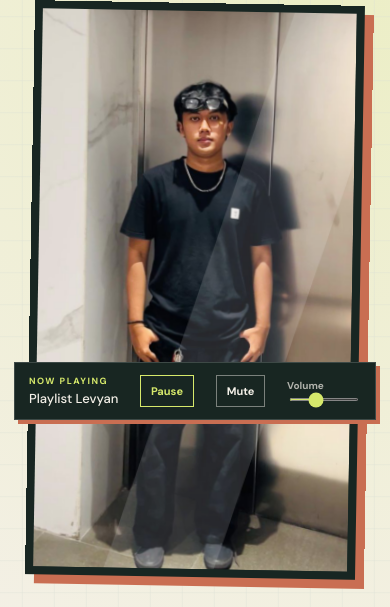
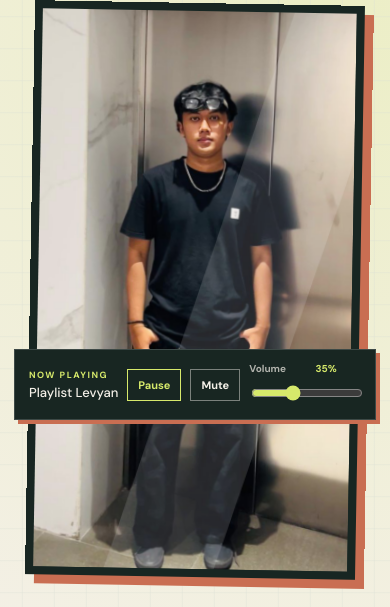
Before and after one commit to vyanterry/PORTOFOLIO, a PHP site: page /index.html in a window 390 px wide. Shown: the part 410-1017 px from the top of the page. Run offline with PHP 8.4, Linux system fonts and the light colour scheme; some web fonts are replaced.

Commit message:
Improve mobile volume control

```diff
--- a/index.html
+++ b/index.html
@@ -13,7 +13,7 @@
 		<div class="music-copy"><span class="music-status">NOW PLAYING</span><strong>Playlist Levyan</strong></div>
 		<button class="music-toggle" type="button" aria-label="Putar musik" aria-pressed="false">Play</button>
 		<button class="music-mute" type="button" aria-label="Matikan suara" aria-pressed="false">Mute</button>
-		<label class="volume-control" for="volume-html">Volume<input id="volume-html" type="range" min="0" max="1" step="0.05" value="0.35"></label>
+		<label class="volume-control" for="volume-html">Volume <output id="volume-value-html">35%</output><input id="volume-html" type="range" min="0" max="1" step="0.05" value="0.35"></label>
 		<audio id="site-audio" autoplay loop preload="auto"><source src="asset/lagu.mp3" type="audio/mpeg">Browser kamu tidak mendukung audio.</audio>
 	</aside>
 	<main id="home">
@@ -36,7 +36,9 @@
 	const toggle = document.querySelector('.music-toggle');
 	const mute = document.querySelector('.music-mute');
 	const volume = document.querySelector('.volume-control input');
+	const volumeValue = document.querySelector('#volume-value-html');
 	audio.volume = volume.value;
+	volumeValue.value = `${Math.round(volume.value * 100)}%`;
 	audio.play().then(() => {
 		toggle.textContent = 'Pause';
 		toggle.setAttribute('aria-pressed', 'true');
@@ -54,7 +56,16 @@
 			toggle.setAttribute('aria-pressed', 'false');
 		}
 	});
-	volume.addEventListener('input', () => { audio.volume = volume.value; });
+	volume.addEventListener('input', () => {
+		audio.volume = volume.value;
+		volumeValue.value = `${Math.round(volume.value * 100)}%`;
+		if (Number(volume.value) > 0 && audio.muted) {
+			audio.muted = false;
+			mute.textContent = 'Mute';
+			mute.setAttribute('aria-label', 'Matikan suara');
+			mute.setAttribute('aria-pressed', 'false');
+		}
+	});
 	mute.addEventListener('click', () => {
 		audio.muted = !audio.muted;
 		mute.textContent = audio.muted ? 'Unmute' : 'Mute';
--- a/style.css
+++ b/style.css
@@ -27,8 +27,9 @@ nav a:hover:after { right:0; }
 .music-toggle { border:1px solid var(--green); color:var(--green); background:transparent; padding:8px 10px; font:700 11px 'DM Sans',sans-serif; cursor:pointer; }
 .music-toggle:hover, .music-toggle:focus-visible, .music-mute:hover, .music-mute:focus-visible { color:var(--dark); background:var(--green); }
 .music-mute { border:1px solid rgba(244,240,232,.45); color:var(--cream); background:transparent; padding:8px 10px; font:700 11px 'DM Sans',sans-serif; cursor:pointer; }
-.volume-control { display:grid; gap:4px; color:rgba(244,240,232,.7); font-size:10px; }
-.volume-control input { width:70px; height:3px; padding:0; accent-color:var(--green); border:0; background:transparent; }
+.volume-control { display:grid; grid-template-columns:auto auto; gap:4px 5px; align-items:center; color:rgba(244,240,232,.7); font-size:10px; }
+.volume-control output { color:var(--green); font-size:10px; }
+.volume-control input { grid-column:1 / -1; width:100%; min-width:90px; height:24px; padding:0; accent-color:var(--green); border:0; background:transparent; cursor:pointer; touch-action:manipulation; }
 .music-player audio { display:none; }
 .hero { min-height:650px; display:grid; grid-template-columns:1.2fr .8fr; gap:70px; align-items:center; position:relative; }
 .hero:after { content:'SCROLL TO EXPLORE'; position:absolute; right:0; bottom:42px; color:var(--gray); font-size:9px; letter-spacing:2px; writing-mode:vertical-rl; opacity:.75; }
@@ -82,7 +83,7 @@ input, textarea { width:100%; border:0; border-bottom:1px solid var(--line); bac
 textarea { min-height:100px; resize:vertical; }
 .notice { padding:14px 16px; margin-bottom:18px; background:var(--green); font-size:13px; font-weight:bold; border-left:4px solid var(--dark); }
 footer { display:flex; justify-content:space-between; border-top:1px solid var(--line); padding:25px 0; color:var(--gray); font-size:12px; }
-@media (max-width:700px) { .container { width:calc(100% - 28px); } nav { top:0; margin-top:0; padding:14px; } nav ul { gap:10px; font-size:11px; } .hero,.two-col { grid-template-columns:1fr; gap:35px; } .hero { padding:45px 0 70px; } .hero:after { display:none; } h1 { letter-spacing:-3px; } .visual { max-width:330px; } .projects { grid-template-columns:1fr; } section { padding:60px 0; } .heading { display:block; } footer { flex-direction:column; gap:10px; } .music-player { right:14px; bottom:14px; left:14px; justify-content:space-between; box-shadow:4px 4px 0 var(--orange); } .music-copy { min-width:0; } }
+@media (max-width:700px) { .container { width:calc(100% - 28px); } nav { top:0; margin-top:0; padding:14px; } nav ul { gap:10px; font-size:11px; } .hero,.two-col { grid-template-columns:1fr; gap:35px; } .hero { padding:45px 0 70px; } .hero:after { display:none; } h1 { letter-spacing:-3px; } .visual { max-width:330px; } .projects { grid-template-columns:1fr; } section { padding:60px 0; } .heading { display:block; } footer { flex-direction:column; gap:10px; } .music-player { right:14px; bottom:14px; left:14px; gap:9px; justify-content:space-between; box-shadow:4px 4px 0 var(--orange); } .music-copy { min-width:0; } .volume-control { flex:1; min-width:90px; } }
 
 @media (max-width:700px) { .visual { min-height:330px; box-shadow:9px 9px 0 var(--orange); } .visual img { min-height:330px; } h1 { font-size:clamp(48px, 16vw, 76px); } }
 
```
Also changed, not shown: index.php (+13 -2 lines).
